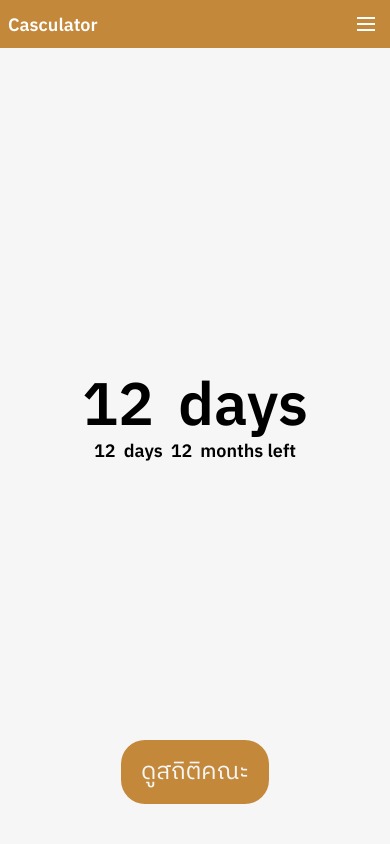
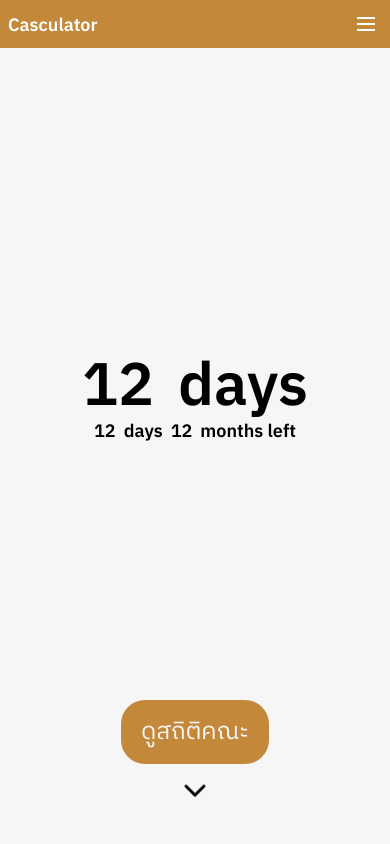
Before and after one commit to msp5382/casculator, a Next.js app: page / in a window 390 px wide. Shown: the top 844 px of the page. Built offline with nearby package versions, Linux system fonts and the light colour scheme.

Commit message:
add animaton & responsive

```diff
--- a/components/Bars/TailProgH.tsx
+++ b/components/Bars/TailProgH.tsx
@@ -20,7 +20,7 @@ export default function ProgressBarH() {
         <nav aria-label="Progress">
             <ol className="overflow-hidden">
                 {steps.map((step, stepIdx) => (
-                    <li key={step.name} className={classNames(stepIdx !== steps.length - 1 ? 'pb-10' : '', 'relative')}>
+                    <li key={step.name} className={classNames(stepIdx !== steps.length - 1 ? 'pb-3 ip:pb-4 ipN:pb-10' : '', 'relative')}>
                         {step.status === 'complete' ? (
                             <>
                                 {stepIdx !== steps.length - 1 ? (
--- a/components/Nav.tsx
+++ b/components/Nav.tsx
@@ -1,10 +1,12 @@
-import { useRef, useState } from "react";
+import { useRef, useState, Fragment } from "react";
+import { Transition } from '@headlessui/react'
 import Link from "next/link";
 
 import Hamburger from "hamburger-react";
 const Nav = () => {
   const hRef = useRef<HTMLDivElement>(null);
   const [isOpen, setOpen] = useState(false);
+  const [trail, setTrail] = useState(false);
   const data = [
     { name: "หน้าหลัก", path: "/" },
     { name: "คะแนนของฉัน", path: "/save_points" },
@@ -14,7 +16,7 @@ const Nav = () => {
   ];
   return (
     <>
-      <div className="w-full" ref={hRef}>
+      <div className="w-full overflow-hidden" ref={hRef}>
         <div className="bg-base flex justify-between">
           <Link href={"/#"}>
             <div
@@ -57,7 +59,19 @@ const Nav = () => {
             />
           </div>
         </div>
-        {isOpen && (
+        <div className="md:hidden">
+          <Transition
+            as={Fragment}
+            show={isOpen}
+            enter="transition-all ease-out duration-450"
+            enterFrom="h-0"
+            enterTo="h-[225px]"
+            leave="transition-all ease-out duration-450"
+            leaveFrom="h-[225px]"
+            leaveTo="h-0"
+          // afterEnter={() => setTrail(true)}
+          // afterLeave={() => setTrail(false)}
+          >
             <div className="bg-base text-sm text-white">
               {data.map((t, i) => (
                 <Link href={t.path}>
@@ -72,7 +86,8 @@ const Nav = () => {
                 </Link>
               ))}
             </div>
-        )}
+          </Transition>
+        </div>
       </div>
     </>
   );
--- a/pages/index.tsx
+++ b/pages/index.tsx
@@ -26,7 +26,7 @@ const Index = () => {
       <div className="w-full fixed top-0 z-20">
         <Nav />
       </div>
-      <div className="w-full h-screen flex flex-col justify-between items-center">
+      <div className="w-full h-screen flex flex-col justify-between items-center overflow-hidden">
         <div className="mt-24 hidden lg:flex">
           <ProgressBar />
         </div>
@@ -52,15 +52,15 @@ const Index = () => {
                 proRef.current?.scrollIntoView({ behavior: "smooth" })
               }
             }
-          }} className="my-5 animate-bounce">
+          }} className="my-5 animate-bounce cursor-pointer">
             <ion-icon size="large" name="chevron-down-outline"></ion-icon>
           </div>
         </div>
       </div>
-      <div ref={proRef} className="w-full h-screen flex flex-col justify-around items-center lg:hidden">
+      <div ref={proRef} className="w-full h-screen flex flex-col justify-around items-center lg:hidden overflow-hidden">
         <ProgressBarH />
       </div>
-      <div ref={donateRef} className="w-full h-screen flex flex-col justify-around items-center">
+      <div ref={donateRef} className="w-full h-screen flex flex-col justify-around items-center overflow-hidden">
         รวมสนับสนุนพวกเราได้ที่
       </div>
     </div>
--- a/tailwind.config.js
+++ b/tailwind.config.js
@@ -19,6 +19,14 @@ module.exports = {
         "base-bg": "#D8B88F",
         "thin-white": "#F6F6F6",
       },
+      transitionProperty: {
+        'height': 'height',
+        'spacing': 'margin, padding',
+      },
+      screens: {
+        'ip': { 'raw': '(min-height: 350px)' },
+        'ipN': { 'raw': '(min-height: 420px)' },
+      }
     },
   },
   variants: {
```
Lines whose indentation alone changed are shown as unchanged.
